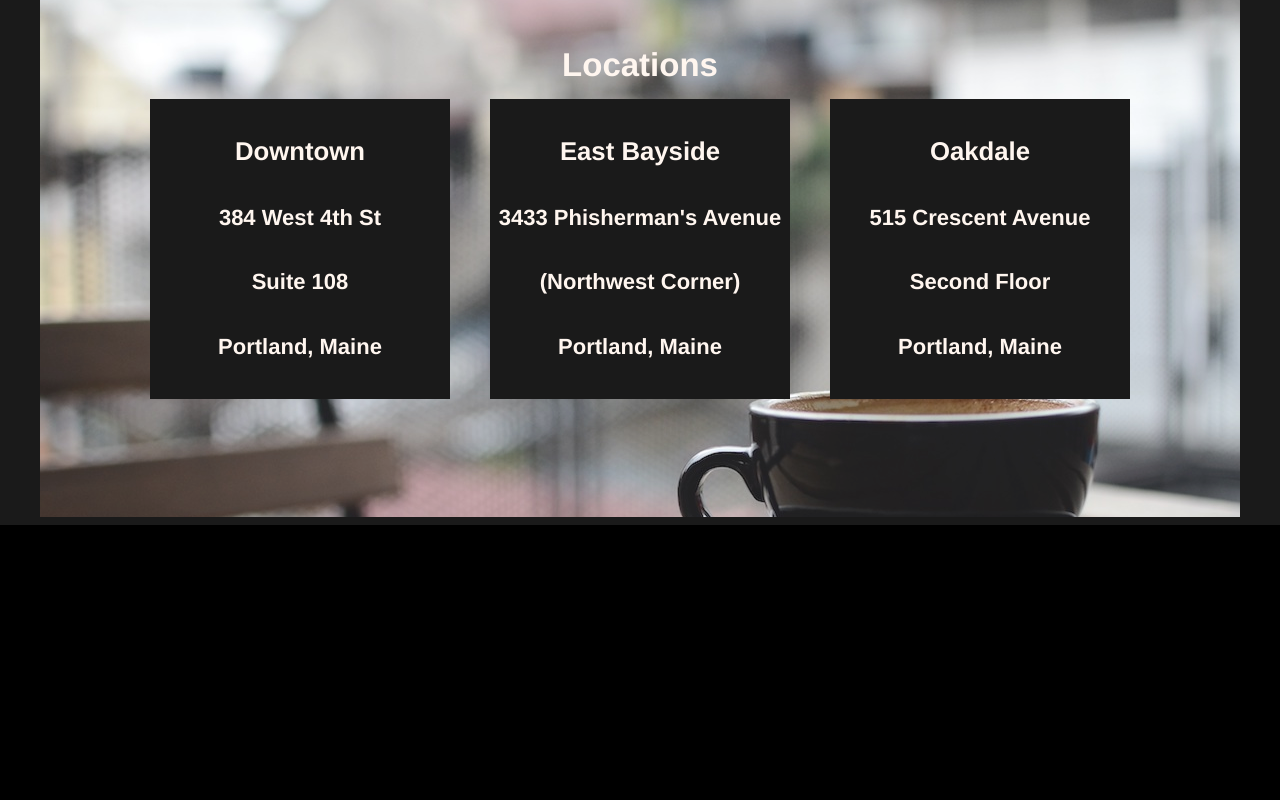
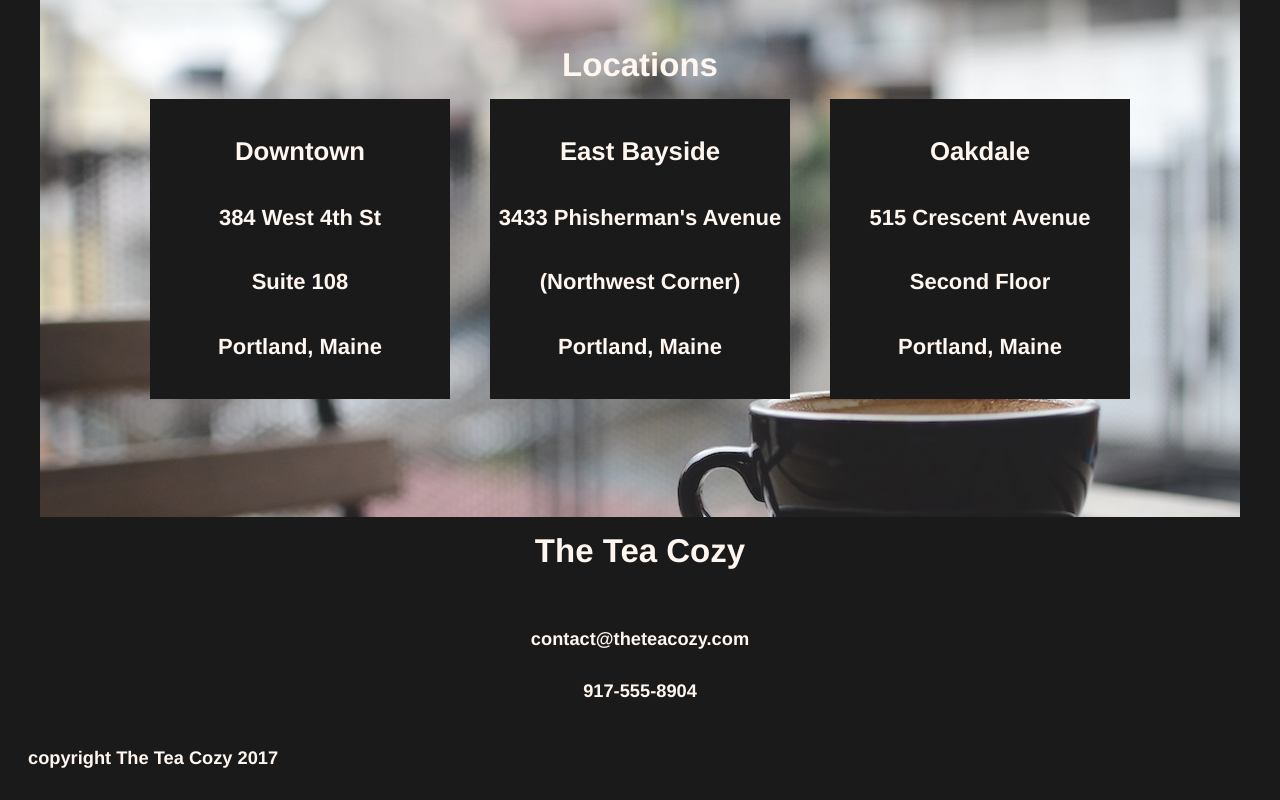
Before and after one commit to joshuar84/tea_cozy, a plain HTML site: page index.html in a window 1280 px wide. Shown: the part 1626-2426 px from the top of the page. Before the commit the page ends 2151 px from the top, so only its background shows below. Drawn offline with Linux system fonts and the light colour scheme.

```diff
--- a/index.html
+++ b/index.html
@@ -73,6 +73,12 @@
             </div>
         </div>
     </section>
+    <section id="contact-deets">
+        <h2 id="tea-contact">The Tea Cozy</h2>
+        <h5>contact@theteacozy.com</h5>
+        <h5 id="phone-number">917-555-8904</h5>
+    </section>
+    <h5 id="copyright">copyright The Tea Cozy 2017</h5>
 </body>
 
 </html>
--- a/resources/css/style.css
+++ b/resources/css/style.css
@@ -161,3 +161,27 @@ header {
 .loc-deets {
     margin: 0;
 }
+
+/* Contact Section */
+#contact-deets {
+    height: 200px;
+    width: auto;
+    display: flex;
+    flex-direction: column;
+    align-items: center;
+    margin-top: 0;
+    padding-top: 0;
+}
+
+#tea-contact {
+    margin-top: 15px;
+}
+
+#phone-number {
+    margin-top: 0;
+}
+
+#copyright {
+    padding-left: 0;
+    margin-left: 20px;
+}
```
